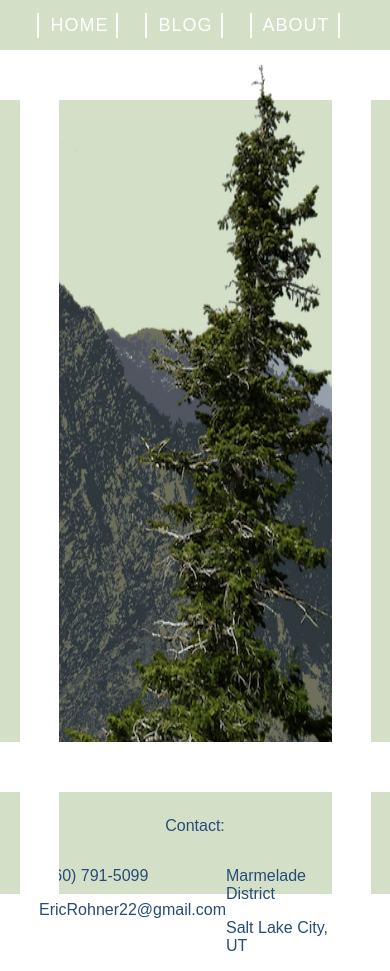
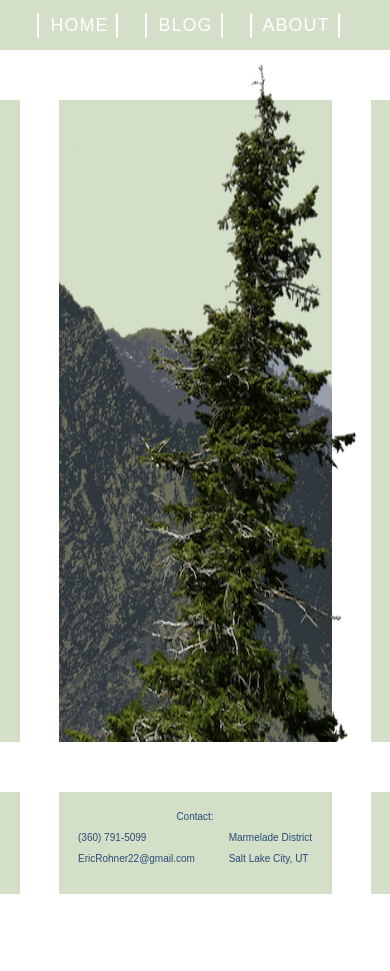
Before and after one commit to EricRohner/scala-port, a React (Create React App) app: page / in a window 390 px wide. After the commit the page ends 894 px from the top, so only its background shows below. Built offline with nearby package versions, Linux system fonts and the light colour scheme.

Commit message:
fixed up home mobile

```diff
--- a/src/components/Home.js
+++ b/src/components/Home.js
@@ -39,10 +39,10 @@ export default class Home extends Component {
     });
   };
   handleOrientation = event => {
-    const widthSin = (event.gamma / 45) * 2 * 3.14;
-    const heightSin = (event.beta / 90) * 2 * 3.14;
+    const widthSin = (event.beta / 45) * 2 * 3.14;
+    const heightSin = (event.gamma / 90) * 2 * 3.14;
     const heightOffset = window.innerHeight / 10;
-    const widthOffset = window.innerWidth / 10;
+    const widthOffset = window.innerWidth / 10 + 10;
     const iw = window.innerWidth / 100;
     const ih = window.innerHeight / 100;
 
@@ -123,13 +123,9 @@ export default class Home extends Component {
       );
       return (
         <body className="home">
-          <div className="hLeft" />
-          <div className="hRight" />
-          <div className="hTop" />
-          <div className="hBottom" />
-
           <img
             src="/home/MobileLayer1.png"
+            className="hBG"
             alt=""
             style={{
               position: "absolute",
@@ -141,6 +137,7 @@ export default class Home extends Component {
           />
           <img
             src="/home/MobileLayer2.png"
+            className="hBG"
             alt=""
             style={{
               position: "absolute",
@@ -152,6 +149,7 @@ export default class Home extends Component {
           />
           <img
             src="/home/MobileLayer3.png"
+            className="hBG"
             alt=""
             style={{
               position: "absolute",
@@ -161,6 +159,10 @@ export default class Home extends Component {
               width: "75vw"
             }}
           />
+          <div className="hLeft" />
+          <div className="hRight" />
+          <div className="hTop" />
+          <div className="hBottom" />
           <img
             src="/home/MobileLayer4.png"
             className="tree"
--- a/src/mobileCSS/FooterMobile.css
+++ b/src/mobileCSS/FooterMobile.css
@@ -6,8 +6,9 @@
 }
 
 .Footer p {
-  color: #274C77;
+  color: #274c77;
   font-family: sans-serif;
+  font-size: 10px;
 }
 
 .contact::before {
@@ -17,11 +18,12 @@
   content: "";
   height: 45px;
   width: 2px;
-  background: #274C77;
+  background: #274c77;
 }
 
 .footerContainer {
+  margin-top: -10px;
   justify-content: space-between;
   display: flex;
-  width: 80vw;
+  width: 60vw;
 }
--- a/src/mobileCSS/HomeMobile.css
+++ b/src/mobileCSS/HomeMobile.css
@@ -54,4 +54,5 @@
 
 .hRight {
   right: 5vw;
+  z-index: 1;
 }
```
